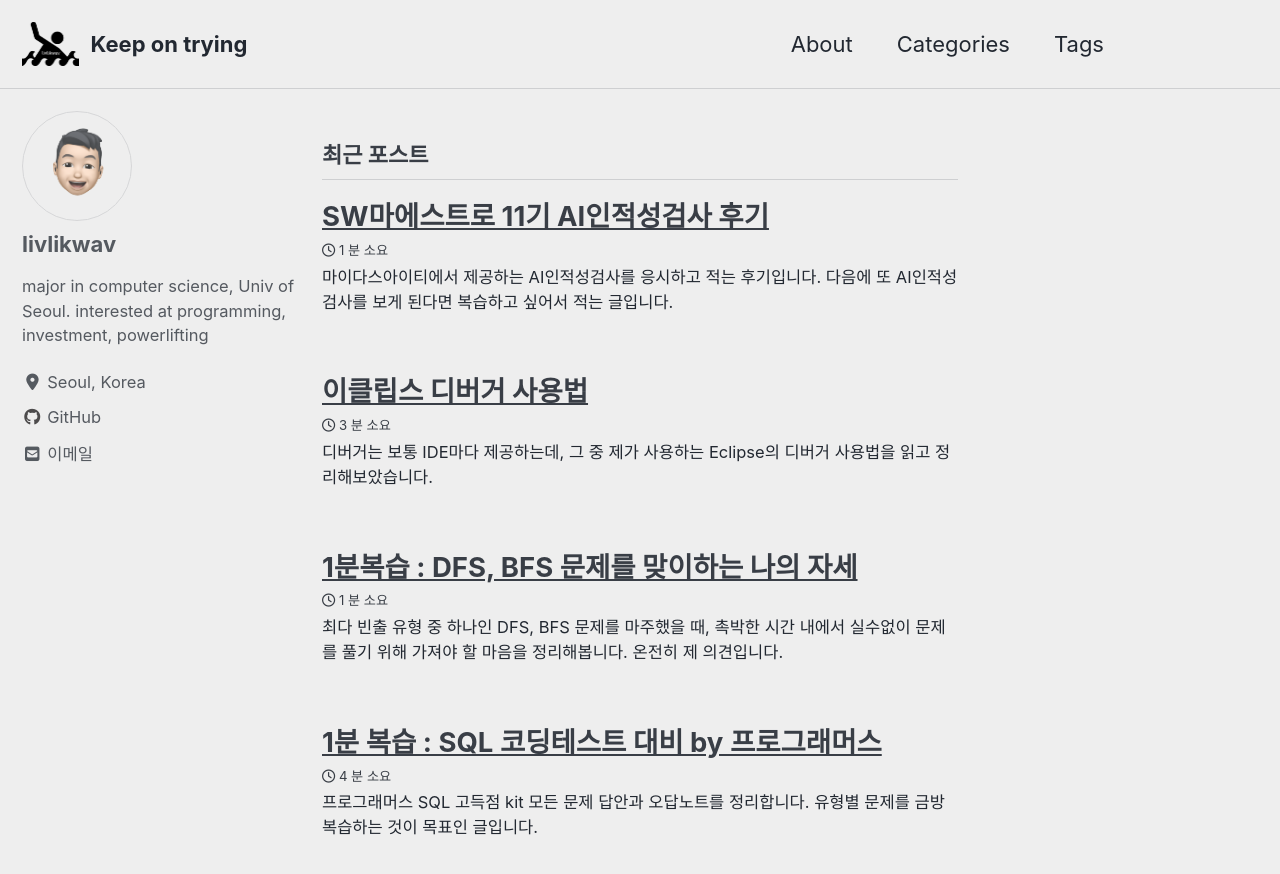
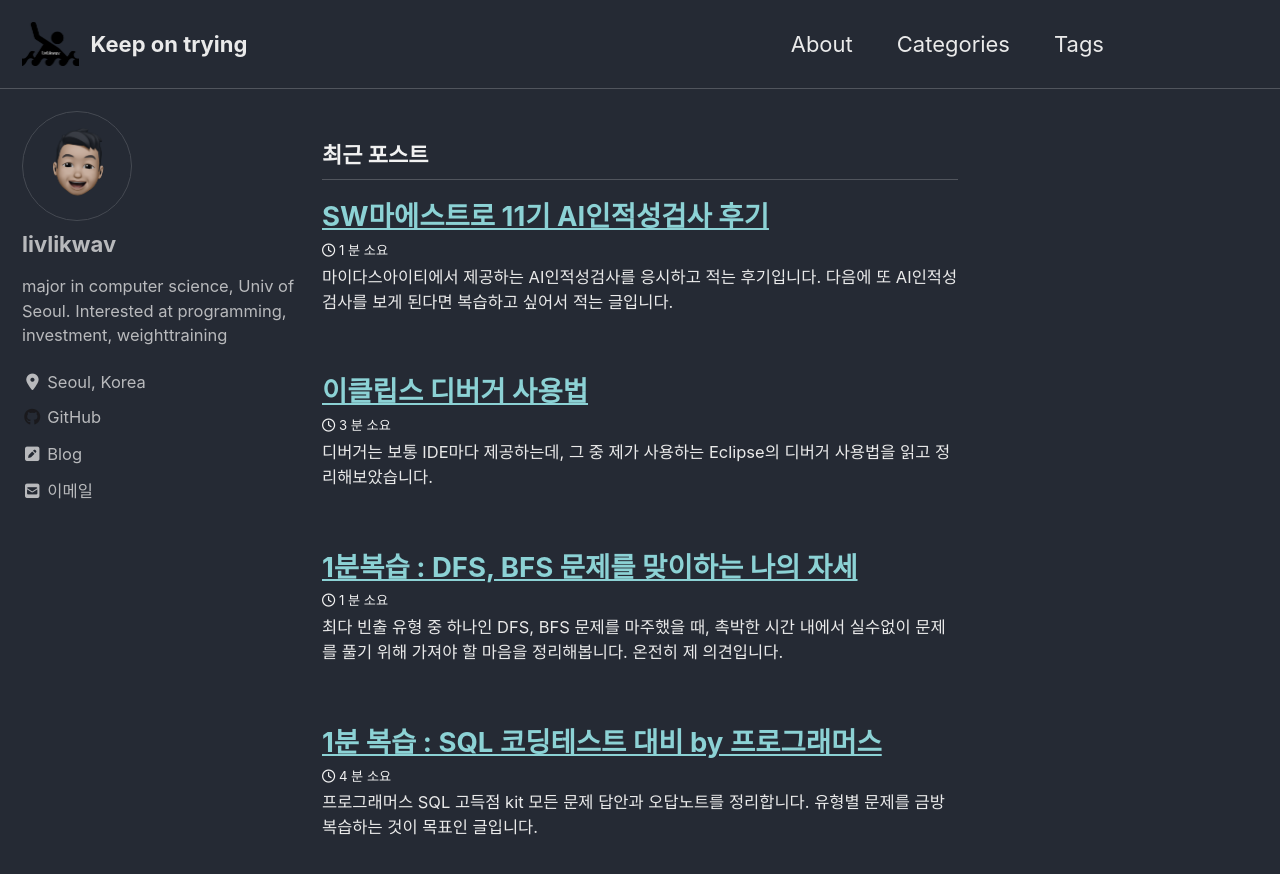
Before and after one commit to livlikwav/livlikwav.github.io, a Jekyll site: the page built from index.html, in a window 1280 px wide and 900 px high. Shown: the top 874 px of the window. Built offline with Jekyll 4.4.1, drawn with Linux system fonts in a browser that asks for light colours; cached includes are drawn as plain includes; nearby versions of some CDN libraries; the list of posts is cut into pages by our own code.

Commit message:
edit some settings
change skin, add blog info

```diff
--- a/Gemfile
+++ b/Gemfile
@@ -5,3 +5,4 @@ gem 'jekyll-include-cache'
 gem "minimal-mistakes-jekyll"
 gem 'tzinfo'
 gem 'tzinfo-data', platforms: [:mingw, :mswin, :x64_mingw]
+gem 'jekyll-admin', group: :jekyll_plugins
--- a/_config.yml
+++ b/_config.yml
@@ -12,7 +12,7 @@
 
 # theme                  : "minimal-mistakes-jekyll"
 # remote_theme           : "mmistakes/minimal-mistakes"
-minimal_mistakes_skin    : "air" # "air", "aqua", "contrast", "dark", "dirt", "neon", "mint", "plum", "sunrise"
+minimal_mistakes_skin    : "dark" # "air", "aqua", "contrast", "dark", "dirt", "neon", "mint", "plum", "sunrise"
 
 # Site Settings
 locale                   : "ko-KR"
@@ -21,7 +21,7 @@ title_separator          : "-"
 subtitle                 : # site tagline that appears below site title in masthead
 name                     : "Liv Lik Wav"
 description              : "major in computer science, Univ of Seoul.
-                            interested at programming, investment, powerlifting"
+                            Interested at programming, investment, weighttraining"
 url                      : "https://livlikwav.github.io"
 baseurl                  : "" # the subpath of your site, e.g. "/blog"
 repository               : "livlikwav/blog-comment" # GitHub username/repo-name e.g. "mmistakes/minimal-mistakes"
@@ -111,7 +111,7 @@ author:
   name             : "livlikwav"
   avatar           : "/assets/images/bio_photo.png" # path of avatar image, e.g. "/assets/images/bio-photo.jpg"
   bio              : "major in computer science, Univ of Seoul.
-                      interested at programming, investment, powerlifting"
+                      Interested at programming, investment, weighttraining"
   location         : "Seoul, Korea"
   email            : "gaonrudal@gmail.com"
   links:
@@ -121,9 +121,9 @@ author:
     - label: "GitHub"
       icon: "fab fa-fw fa-github"
       url: "https://github.com/livlikwav"
-    - #label: "Instagram"
-      # icon: "fab fa-fw fa-instagram"
-      # url: "https://instagram.com/"
+    - label: "Blog"
+      icon: "fas fa-fw fa-pen-square"
+      url: "https://livlikwav.tistory.com/"
 
 # Site Footer
 footer:
@@ -131,6 +131,9 @@ footer:
     - label: "GitHub"
       icon: "fab fa-fw fa-github"
       url: "https://github.com/livlikwav"
+    - label: "Blog"
+      icon: "fas fa-fw fa-pen-square"
+      url: "https://livlikwav.tistory.com/"
 
 
 # Reading Files
```
Also changed, not shown: _posts/2020-04-25-midusit-ai-interview-review.md (+1 -1 lines), Gemfile.lock.
